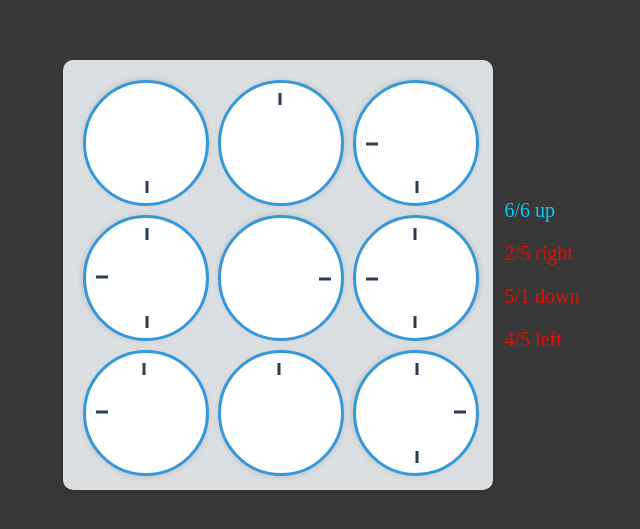
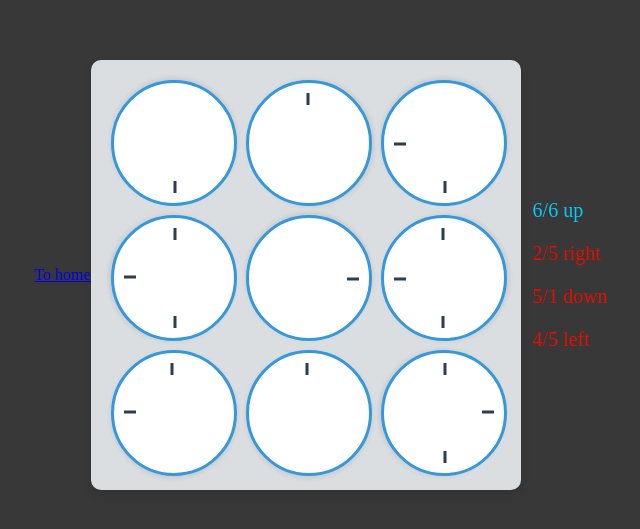
Before and after one commit to bobbyjobbyjoe/bobbyjobbyjoe.github.io, a plain HTML site: page a/rottle/rottle.html in a window 1280 px wide. Shown: the part 125-654 px from the top of the page, without its empty margins (313-953 px from the left). Drawn offline with Linux system fonts and the light colour scheme.

Commit message:
Update rottle.html

```diff
--- a/a/rottle/rottle.html
+++ b/a/rottle/rottle.html
@@ -4,6 +4,8 @@
     <meta charset="UTF-8">
     <meta name="viewport" content="width=device-width, initial-scale=1.0">
     <title>Rottle</title>
+    <link rel="icon" type="image/png" sizes="32x32" href="icon32.ico">
+    <link rel="icon" type="image/png" sizes="16x16" href="icon16.ico">
     <style>
         body {
             display: flex;
@@ -96,6 +98,7 @@
     </style>
 </head>
 <body>
+	<a href="../../index.html">To home</a>
     <div id="grid-container"></div>
     <div id="words"></div>
     <div id="centered" style="display:none;">You won! Click here to play again</div>
```
